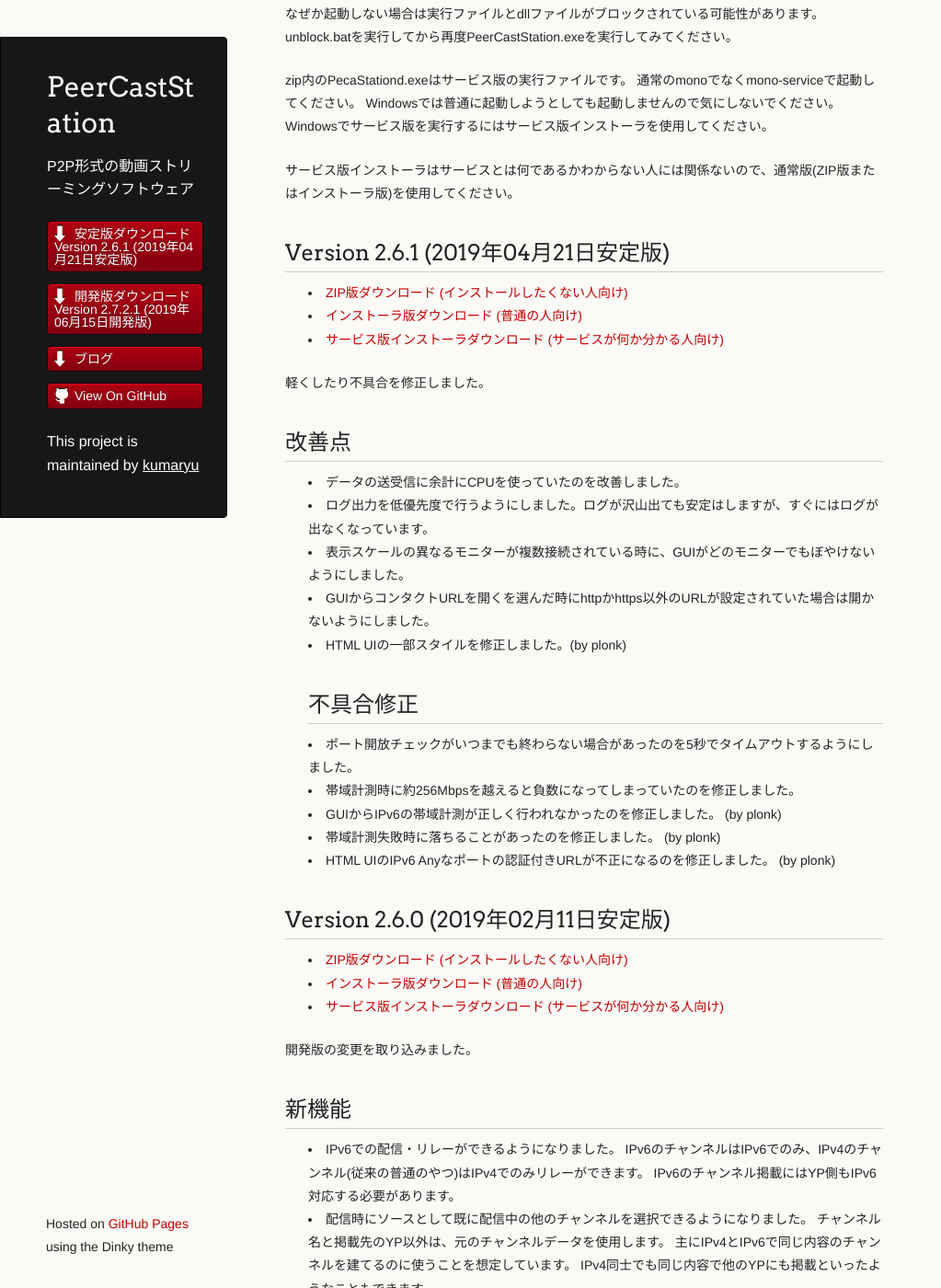
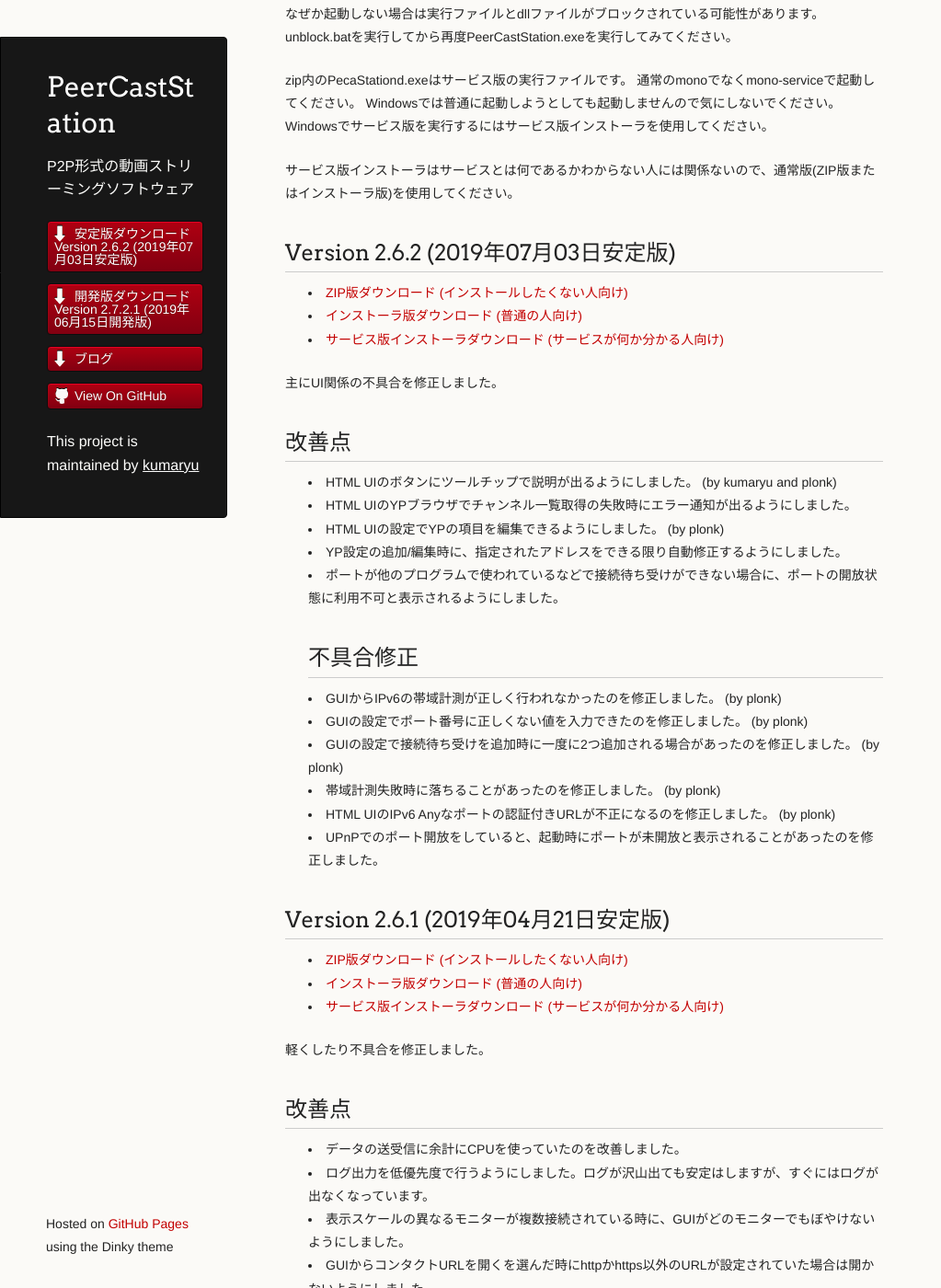
Before and after one commit to kumaryu/peercaststation, a Jekyll site: the page built from download-stable.mkd, in a window 1280 px wide and 1400 px high, scrolled down 457 px. Shown: the whole window at 92% size, without its empty margins (0-1023 px from the left). Built offline with Jekyll 4.4.1, drawn with Linux system fonts in a browser that asks for light colours.

Commit message:
Bumped version up to 2.6.2

```diff
--- a/_data/releasenotes.yml
+++ b/_data/releasenotes.yml
@@ -1,4 +1,36 @@
 ---
+- name: Version 2.6.2 (2019年07月03日安定版)
+  version: 2.6.2
+  channel: stable
+  notes: |
+    主にUI関係の不具合を修正しました。
+
+    ## 改善点
+    * HTML UIのボタンにツールチップで説明が出るようにしました。 (by kumaryu and plonk)
+    * HTML UIのYPブラウザでチャンネル一覧取得の失敗時にエラー通知が出るようにしました。
+    * HTML UIの設定でYPの項目を編集できるようにしました。 (by plonk)
+    * YP設定の追加/編集時に、指定されたアドレスをできる限り自動修正するようにしました。
+    * ポートが他のプログラムで使われているなどで接続待ち受けができない場合に、ポートの開放状態に利用不可と表示されるようにしました。
+    ## 不具合修正
+    * GUIからIPv6の帯域計測が正しく行われなかったのを修正しました。 (by plonk)
+    * GUIの設定でポート番号に正しくない値を入力できたのを修正しました。 (by plonk)
+    * GUIの設定で接続待ち受けを追加時に一度に2つ追加される場合があったのを修正しました。 (by plonk)
+    * 帯域計測失敗時に落ちることがあったのを修正しました。 (by plonk)
+    * HTML UIのIPv6 Anyなポートの認証付きURLが不正になるのを修正しました。 (by plonk)
+    * UPnPでのポート開放をしていると、起動時にポートが未開放と表示されることがあったのを修正しました。
+  date: 2019-07-03T00:00:00+09:00
+  url: http://www.pecastation.org/files/PeerCastStation-2.6.2.zip
+  enclosures:
+  - type: archive
+    url: http://www.pecastation.org/files/PeerCastStation-2.6.2.zip
+    length: 2205812
+  - type: installer
+    url: http://www.pecastation.org/files/PeerCastStation-2.6.2.exe
+    length: 2376675
+  - type: serviceinstaller
+    url: http://www.pecastation.org/files/PecaStationd-2.6.2.msi
+    length: 2053046
+
 - name: Version 2.7.2.1 (2019年06月15日開発版)
   version: 2.7.2.1
   channel: dev
```
